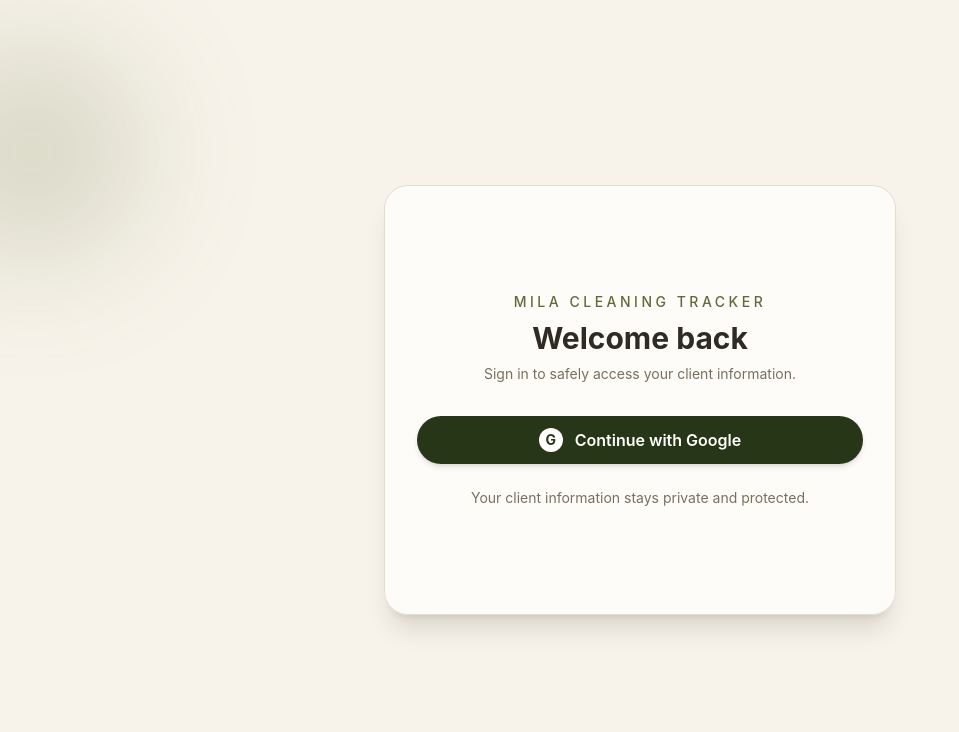
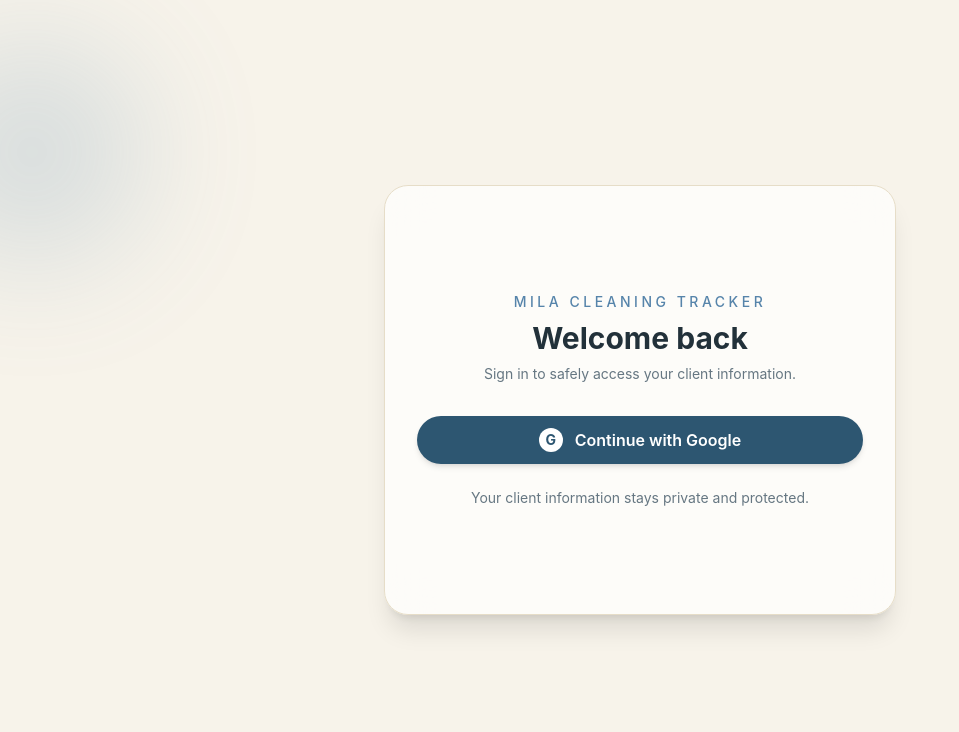
Before and after one commit to milamelo4/mila-cleaning-tracker, a React (Vite) app: page / in a window 1280 px wide. Shown: the top 732 px of the page, without its empty margins (0-959 px from the left). Built offline with nearby package versions, Linux system fonts and the light colour scheme; no server answers.

Commit message:
Update Navbar styles, enhance Firebase Google provider, and refine color variables in CSS

```diff
--- a/src/components/Navbar.tsx
+++ b/src/components/Navbar.tsx
@@ -11,8 +11,8 @@ function Navbar() {
         className={({ isActive }) =>
           `${baseClass} ${
             isActive
-            ? "bg-[#606C38] text-white"
-            : "text-[var(--muted-dark) hover:bg-[var(--soft)]"
+            ? "bg-[var(--olive-hover)] text-white"
+            : "text-[var(--muted-dark)] hover:bg-[var(--soft)]"
           }`
         }
       >
@@ -24,8 +24,8 @@ function Navbar() {
         className={({ isActive }) =>
           `${baseClass} ${
             isActive
-            ? "bg-[#606C38] text-white"
-            : "text-[var(--muted-dark) hover:bg-[#EFE7D6]"
+            ? "bg-[var(--olive-hover)] text-white"
+            : "text-[var(--muted-dark)] hover:bg-[var(--soft)]"
           }`
         }
       >
@@ -37,8 +37,8 @@ function Navbar() {
         className={({ isActive }) =>
           `${baseClass} ${
             isActive
-            ? "bg-[#606C38] text-white"
-            : "text-[var(--muted-dark) hover:bg-[#EFE7D6]"
+            ? "bg-[var(--olive-hover)] text-white"
+            : "text-[var(--muted-dark)] hover:bg-[var(--soft)]"
           }`
         }
       >
@@ -50,8 +50,8 @@ function Navbar() {
         className={({ isActive }) =>
           `${baseClass} ${
             isActive
-            ? "bg-[#606C38] text-white"
-            : "text-[var(--muted-dark) hover:bg-[#EFE7D6]"
+            ? "bg-[var(--olive-hover)] text-white"
+            : "text-[var(--muted-dark)] hover:bg-[var(--soft)]"
           }`
         }
       >
--- a/src/firebase.ts
+++ b/src/firebase.ts
@@ -17,3 +17,7 @@ const app = initializeApp(firebaseConfig);
 export const auth = getAuth(app);
 export const db = getFirestore(app);
 export const googleProvider = new GoogleAuthProvider();
+
+googleProvider.setCustomParameters({
+  prompt: "select_account",
+});
--- a/src/index.css
+++ b/src/index.css
@@ -4,13 +4,13 @@
     --cream: #F7F3EA;
     --card: #FEFCF7;
 
-    --olive: #606C38;
-    --olive-dark: #283618;
-    --olive-hover: #4F5A2F;
-    --muted-light: #A19783;
-    --charcoal: #2F2A22;
-    --muted: #7A6F5D;
-    --muted-dark: #5F5A4E;
-    --soft: #EFE7D6;
+    --olive: #5684aa;
+    --olive-dark: #2d5671;
+    --olive-hover: #24485f;
+    --muted-light: #8fa1aa;
+    --charcoal: #22313a;
+    --muted: #667782;
+    --muted-dark: #3f5663;
+    --soft: #ebefe8;
     --border-soft: #E6DDC8;
 }
--- a/src/pages/AddClient.tsx
+++ b/src/pages/AddClient.tsx
@@ -62,7 +62,7 @@ function AddClient() {
           Add Client
         </h1>
 
-        <p className="mt-1 text-[var(--muted)]">
+        <p className="mt-1 text-[var(--olive-dark)]">
           Create a new cleaning client.
         </p>
       </div>
--- a/src/pages/ClientDetails.tsx
+++ b/src/pages/ClientDetails.tsx
@@ -53,7 +53,7 @@ function ClientDetails() {
     if (!client) {
         return (
         <div className="rounded-3xl border border-[var(--border-soft)] bg-[var(--card)] p-6 shadow-sm">
-            <p className="text-[var(--muted)]">Client not found.</p>
+            <p className="text-[var(--charcoal)]">Client not found.</p>
 
             <button
             onClick={() => navigate("/clients")}
--- a/src/pages/Clients.tsx
+++ b/src/pages/Clients.tsx
@@ -50,7 +50,7 @@ function Clients() {
       <section className="rounded-3xl border border-[var(--border-soft)] bg-[var(--card)] p-5 shadow-sm">
         <div className="flex flex-col gap-4 sm:flex-row sm:items-start sm:justify-between">
           <div>
-            <p className="text-sm font-semibold uppercase tracking-wide text-[var(--olive)]">
+            <p className="text-sm font-semibold uppercase tracking-wide text-[var(--olive-dark)]">
               Client List
             </p>
 
@@ -58,7 +58,7 @@ function Clients() {
               Clients
             </h1>
 
-            <p className="mt-1 text-[var(--muted)]">
+            <p className="mt-1 text-[var(--olive-dark)]">
               Manage your cleaning clients, pricing, and schedule details.
             </p>
           </div>
@@ -74,7 +74,7 @@ function Clients() {
 
         <div className="mt-6 grid grid-cols-3 gap-3">
           <div className="rounded-2xl bg-[var(--cream)] p-4">
-            <p className="text-xs font-medium uppercase tracking-wide text-[var(--muted)]">
+            <p className="text-xs font-medium uppercase tracking-wide text-[var(--olive-dark)]">
               Total
             </p>
             <p className="mt-1 text-2xl font-bold text-[var(--charcoal)]">
@@ -83,7 +83,7 @@ function Clients() {
           </div>
 
           <div className="rounded-2xl bg-[var(--cream)] p-4">
-            <p className="text-xs font-medium uppercase tracking-wide text-[var(--muted)]">
+            <p className="text-xs font-medium uppercase tracking-wide text-[var(--olive-dark)]">
               Active
             </p>
             <p className="mt-1 text-2xl font-bold text-[var(--charcoal)]">
@@ -92,7 +92,7 @@ function Clients() {
           </div>
 
           <div className="rounded-2xl bg-[var(--cream)] p-4">
-            <p className="text-xs font-medium uppercase tracking-wide text-[var(--muted)]">
+            <p className="text-xs font-medium uppercase tracking-wide text-[var(--olive-dark)]">
               Monthly
             </p>
             <p className="mt-1 text-2xl font-bold text-[var(--charcoal)]">
@@ -108,7 +108,7 @@ function Clients() {
             No clients yet
           </p>
 
-          <p className="mt-2 text-[var(--muted)]">
+          <p className="mt-2 text-[var(--charcoal)]">
             Add your first client to start building your cleaning tracker.
           </p>
 
@@ -174,7 +174,7 @@ function Clients() {
 
               <div className="mt-5 grid grid-cols-2 gap-3">
                 <div className="rounded-2xl bg-[var(--cream)] p-4">
-                  <p className="text-xs font-medium uppercase tracking-wide text-[var(--muted)]">
+                  <p className="text-xs font-medium uppercase tracking-wide text-[var(--olive-dark)]">
                     Per Cleaning
                   </p>
 
@@ -187,7 +187,7 @@ function Clients() {
                 </div>
 
                 <div className="rounded-2xl bg-[var(--cream)] p-4">
-                  <p className="text-xs font-medium uppercase tracking-wide text-[var(--muted)]">
+                  <p className="text-xs font-medium uppercase tracking-wide text-[var(--olive-dark)]">
                     Schedule
                   </p>
 
@@ -211,7 +211,7 @@ function Clients() {
 
                 <button
                   onClick={() => navigate(`/clients/${client.firestoreId}`)}
-                  className="flex items-center gap-1 text-sm font-semibold text-[var(--olive)] transition hover:text-[var(--olive-dark)] hover:underline"
+                  className="flex items-center gap-1 text-sm font-semibold text-[var(--olive-dark)] transition hover:text-[var(--olive)] hover:underline"
                 >
                   View Details
                   <ArrowRight size={15} />
```
